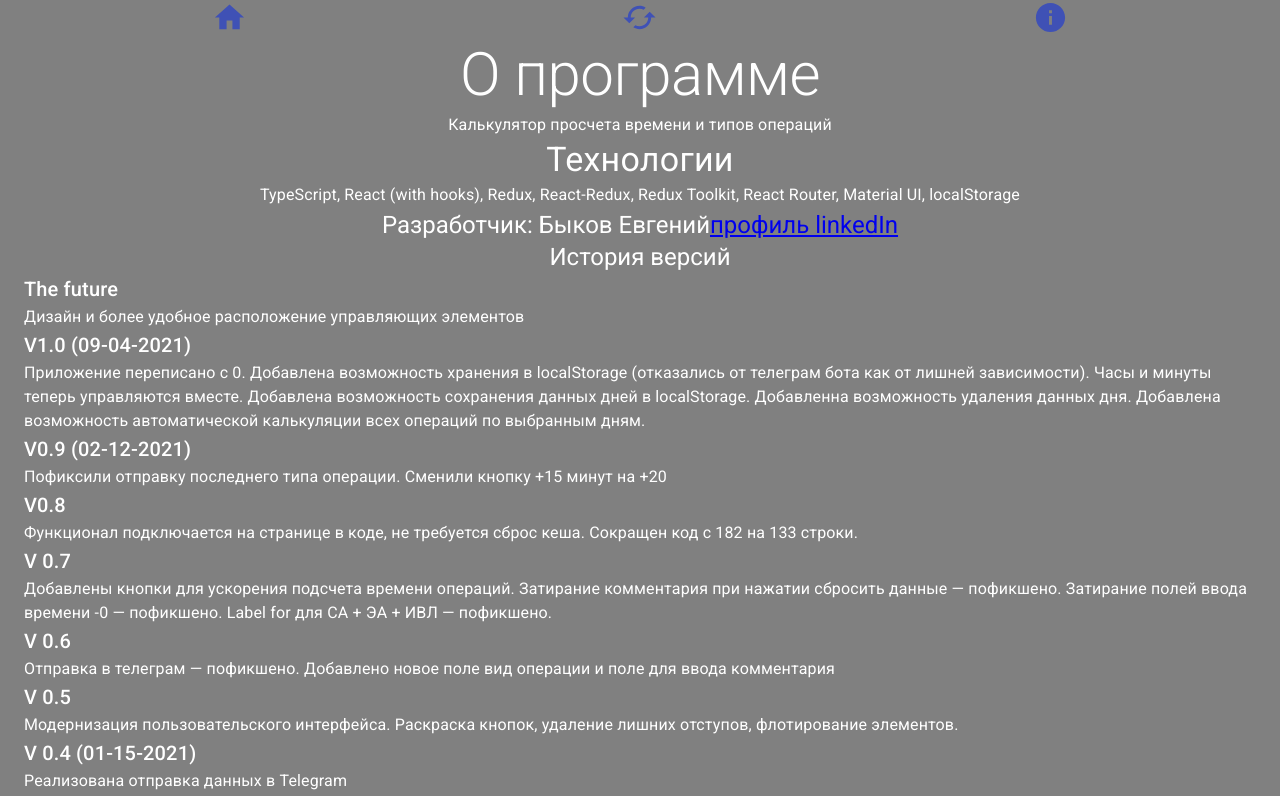
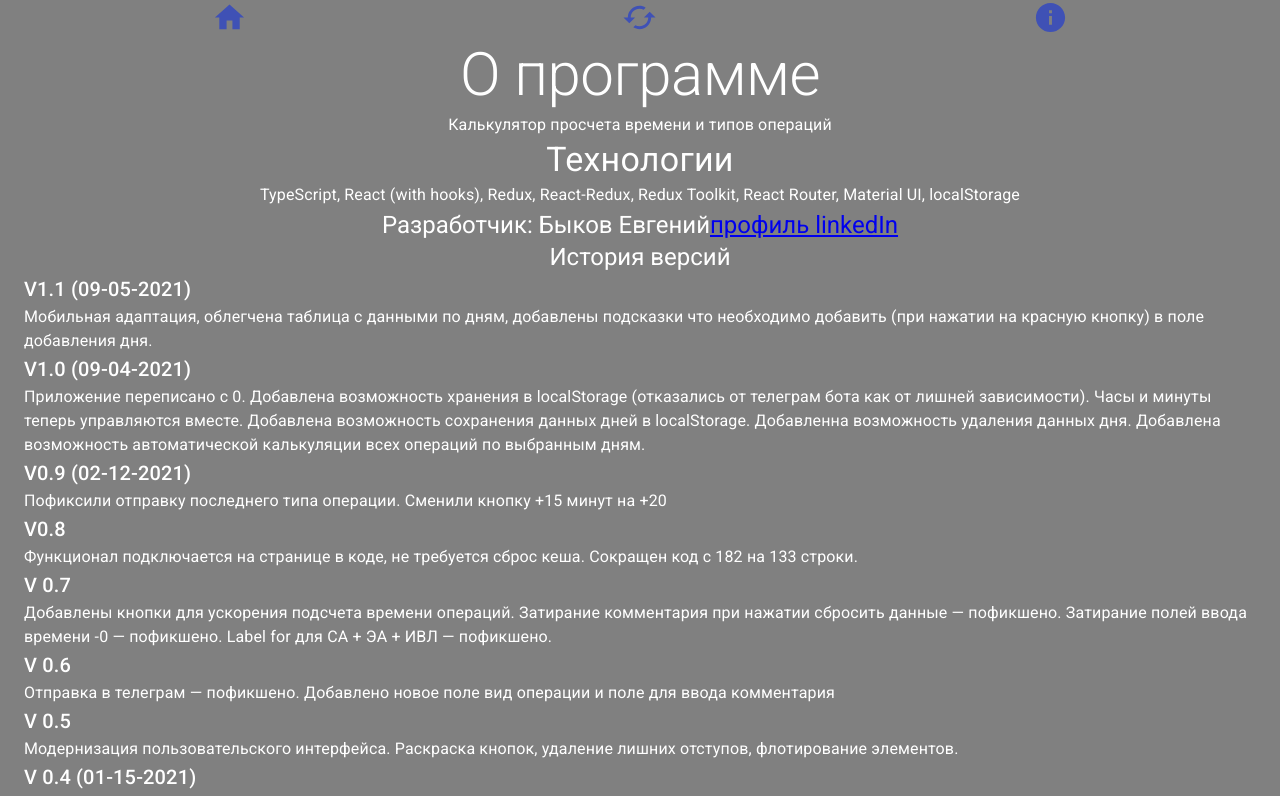
Before and after one commit to BukovY/numOperCalc, a React (Create React App) app in the folder my-app/: page /info in a window 1280 px wide. Shown: the top 796 px of the page. Built offline with nearby package versions, Linux system fonts and the light colour scheme.

Commit message:
info update

```diff
--- a/my-app/src/components/About/About.tsx
+++ b/my-app/src/components/About/About.tsx
@@ -28,10 +28,12 @@ export default function About() {
         История версий
       </Typography>
       <Typography variant="h6" align="left">
-        The future
+        V1.1 (09-05-2021)
       </Typography>
       <Typography variant="body1" align="left">
-        Дизайн и более удобное расположение управляющих элементов
+        Мобильная адаптация, облегчена таблица с данными по дням, добавлены
+        подсказки что необходимо добавить (при нажатии на красную кнопку) в поле
+        добавления дня.
       </Typography>
       <Typography variant="h6" align="left">
         V1.0 (09-04-2021)
```
